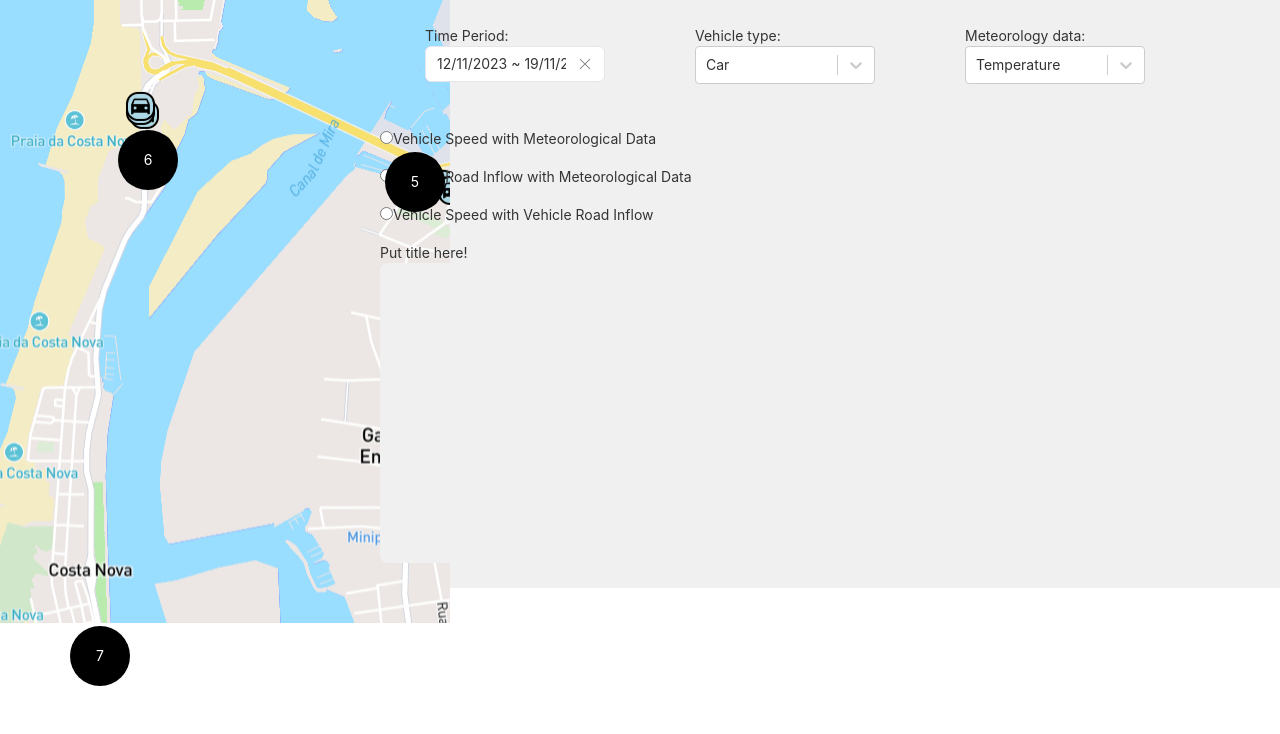
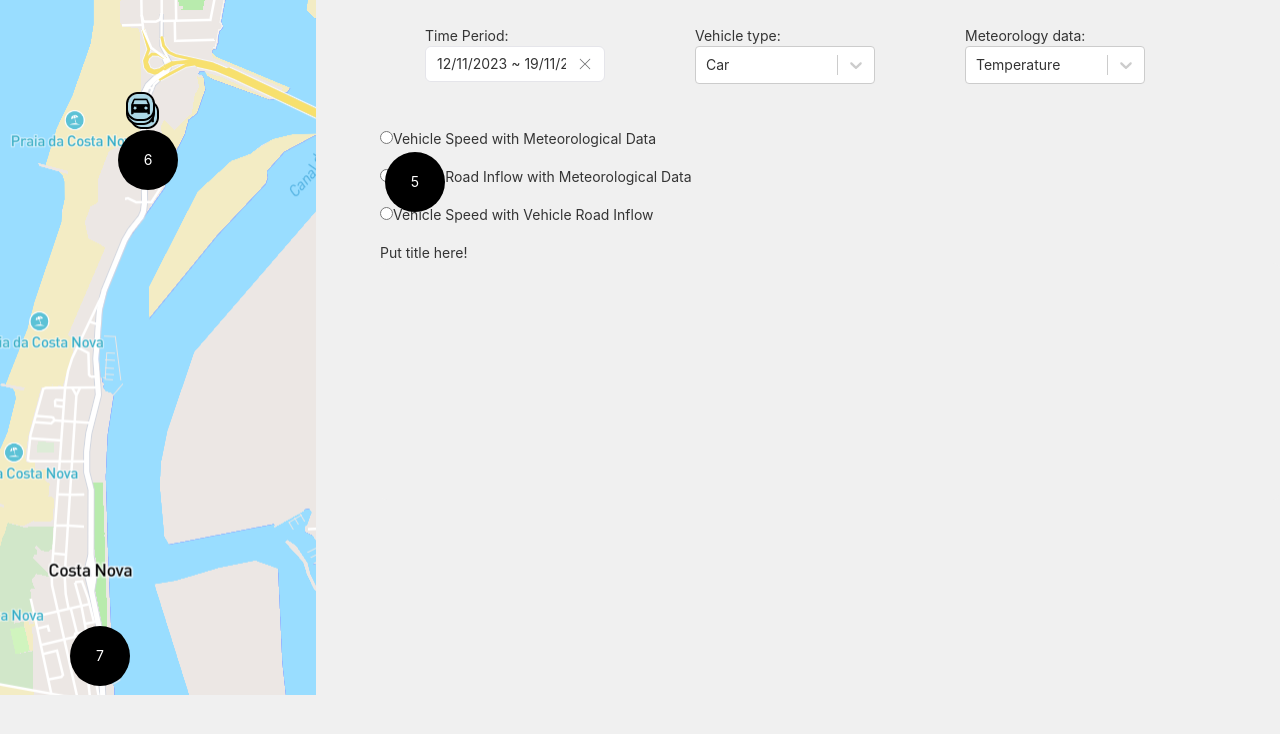
Before and after one commit to Brums21/Projeto_VI, a React (Create React App) app: page / in a window 1280 px wide. Shown: the top 734 px of the page. Built offline with nearby package versions, Linux system fonts and the light colour scheme; the HTML template or start-up script is replaced by a standard one.

Commit message:
"Fix" scaling problems

```diff
--- a/src/App.css
+++ b/src/App.css
@@ -4,8 +4,11 @@
   display: flex;
   height: 100vh;
   flex-direction: column;
+
 }
-
+body{
+  background-color: #f0f0f0
+}
 .App {
   background-color: #f0f0f0;
 }
@@ -17,9 +20,12 @@
 
 .App .map {
   background-image:url('images/map2.png');
-  height: 106%;
-  width: 150%;
-  max-width: 450px;
+  height: 200%;
+  width: 100%;
+  max-width: 471px;
+  max-height: 695px;
+  min-height: 695px;
+
 }
 
 .App .item {
@@ -54,8 +60,8 @@
 }
 
 .graph-container {
-  width: 900px;
-  height: 300px;
+  min-width: 900px;
+  height: 100%;
   background-color: #f0f0f0;
   border-radius: 8px;
 }
--- a/src/App.js
+++ b/src/App.js
@@ -23,7 +23,7 @@ function App() {
     const svg = image
       .append('svg')
       .attr('width', '35%')
-      .attr('height', '100%')
+      .attr('height', '695px')
       .style('position', 'absolute')
       .style('top', 0)
       .style('left', 0)
--- a/src/components/D3_Graphic.js
+++ b/src/components/D3_Graphic.js
@@ -135,7 +135,7 @@ function D3_Graphic({ data, station, meteorology, vehicle_type, date, graph_type
     svg = d3.select(`#${containerId}`)
       .append("svg")
       .attr("width", "100%")
-      .attr("height", "100%")
+      .attr("height", "80%")
       .append("g")
       .attr("transform", `translate(${margin.left}, ${margin.top})`);
 
@@ -311,7 +311,7 @@ function D3_Graphic({ data, station, meteorology, vehicle_type, date, graph_type
     svg = d3.select(`#${containerId}`)
       .append("svg")
       .attr("width", "100%")
-      .attr("height", "100%")
+      .attr("height", "80%")
       .append("g")
       .attr("transform", `translate(${margin.left}, ${margin.top})`);
 
@@ -543,7 +543,7 @@ function D3_Graphic({ data, station, meteorology, vehicle_type, date, graph_type
     svg = d3.select(`#${containerId}`)
       .append("svg")
       .attr("width", "100%")
-      .attr("height", "100%")
+      .attr("height", "80%")
       .append("g")
       .attr("transform", `translate(${margin.left}, ${margin.top})`);
 
```
